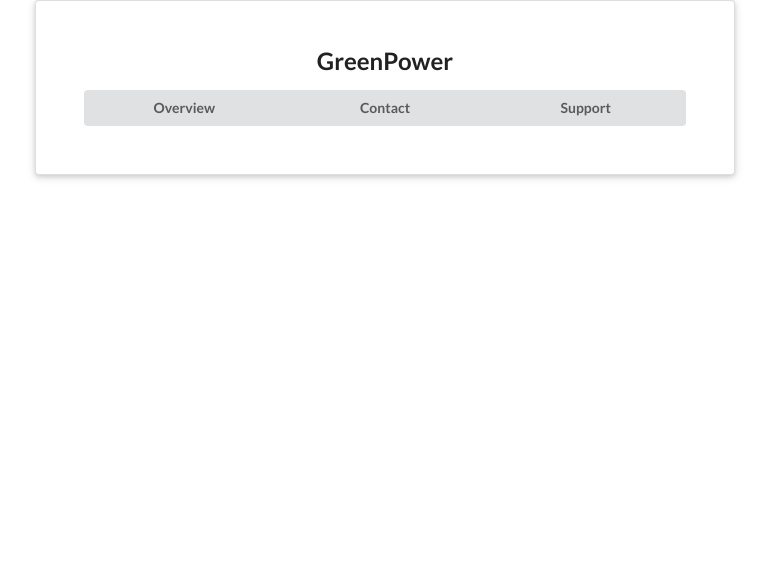
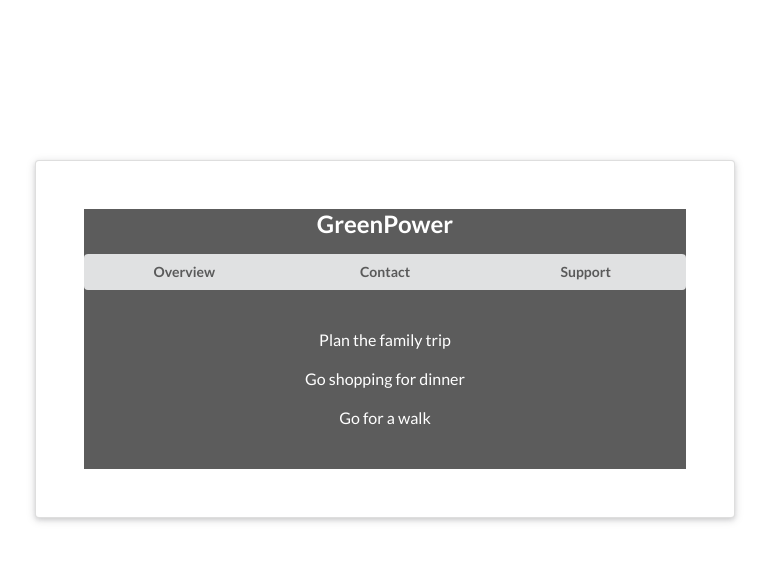
Before and after one commit to DHughes666/React_Native_Uno, a React (Create React App) app in the folder contextapi/: page / in a window 1280 px wide. Shown: the top 562 px of the page, without its empty margins (255-1024 px from the left). Built offline with nearby package versions, Linux system fonts and the light colour scheme.

Commit message:
Contextapi --Go deeper with values

```diff
--- a/contextapi/src/App.js
+++ b/contextapi/src/App.js
@@ -1,9 +1,16 @@
 import Navbar from "./components/navbar";
+import TodoList from "./components/todo";
+import ThemeContextProvider from "./context/themeContext";
 
 function App() {
   return (
-    <div className="ui raised very padded text container segment">
-      <Navbar />
+    <div className="App">
+      <div className="ui raised very padded text container segment">
+        <ThemeContextProvider>
+          <Navbar />
+          <TodoList />
+        </ThemeContextProvider>
+      </div>
     </div>
   );
 }
--- a/contextapi/src/components/navbar.jsx
+++ b/contextapi/src/components/navbar.jsx
@@ -1,11 +1,17 @@
 import React from "react";
+import { ThemeContext } from "../context/themeContext";
 
 
 class Navbar extends React.Component {
+    static contextType = ThemeContext;
+
     render() {
+        const {isDarkTheme, lightTheme, darkTheme} = this.context;
+        const theme = isDarkTheme ? darkTheme : lightTheme;
         return (
-            <nav>
-                <h2 className="ui centered header">
+            <nav style={{ background: theme.backgroundColor,
+                color: theme.text, height: '120px'}}>
+                <h2 style={{textAlign: 'center'}}>
                     GreenPower
                 </h2>
                 <div className="ui three buttons">
--- a/contextapi/src/components/todo.jsx
+++ b/contextapi/src/components/todo.jsx
@@ -0,0 +1,21 @@
+import React from "react";
+import { ThemeContext } from "../context/themeContext";
+
+class TodoList extends React.Component {
+    static contextType = ThemeContext
+
+    render() {
+        const {isDarkTheme, lightTheme, darkTheme} = this.context;
+        const theme = isDarkTheme ? darkTheme : lightTheme;
+        return (
+            <div style={{background: theme.backgroundColor,
+             color: theme.text, height: '140px', textAlign: 'center'}} >
+                <p className="item">Plan the family trip</p>
+                <p className="item">Go shopping for dinner</p>
+                <p className="item">Go for a walk</p>
+            </div>
+        )
+    }
+}
+
+export default TodoList;
--- /dev/null
+++ b/contextapi/src/context/themeContext.js
@@ -0,0 +1,28 @@
+import React, {createContext} from "react";
+
+
+export const ThemeContext = createContext();
+
+class ThemeContextProvider extends React.Component {
+    state = {
+        isDarkTheme: true,
+        lightTheme: {
+            text: '#222',
+            backgroundColor: '#d8ddf1',
+        },
+        darkTheme: {
+            text: '#fff',
+            backgroundColor: '#5c5c5c',
+        }
+    };
+
+    render() {
+        return (
+            <ThemeContext.Provider value={{...this.state}}>
+                {this.props.children}
+            </ThemeContext.Provider>
+        )
+    }
+}
+
+export default ThemeContextProvider;
--- a/contextapi/src/index.css
+++ b/contextapi/src/index.css
@@ -0,0 +1,8 @@
+
+
+.App {
+    position: absolute;
+    top: 20%;
+    left: 50%;
+    transform: translate(-50%);
+}
```
